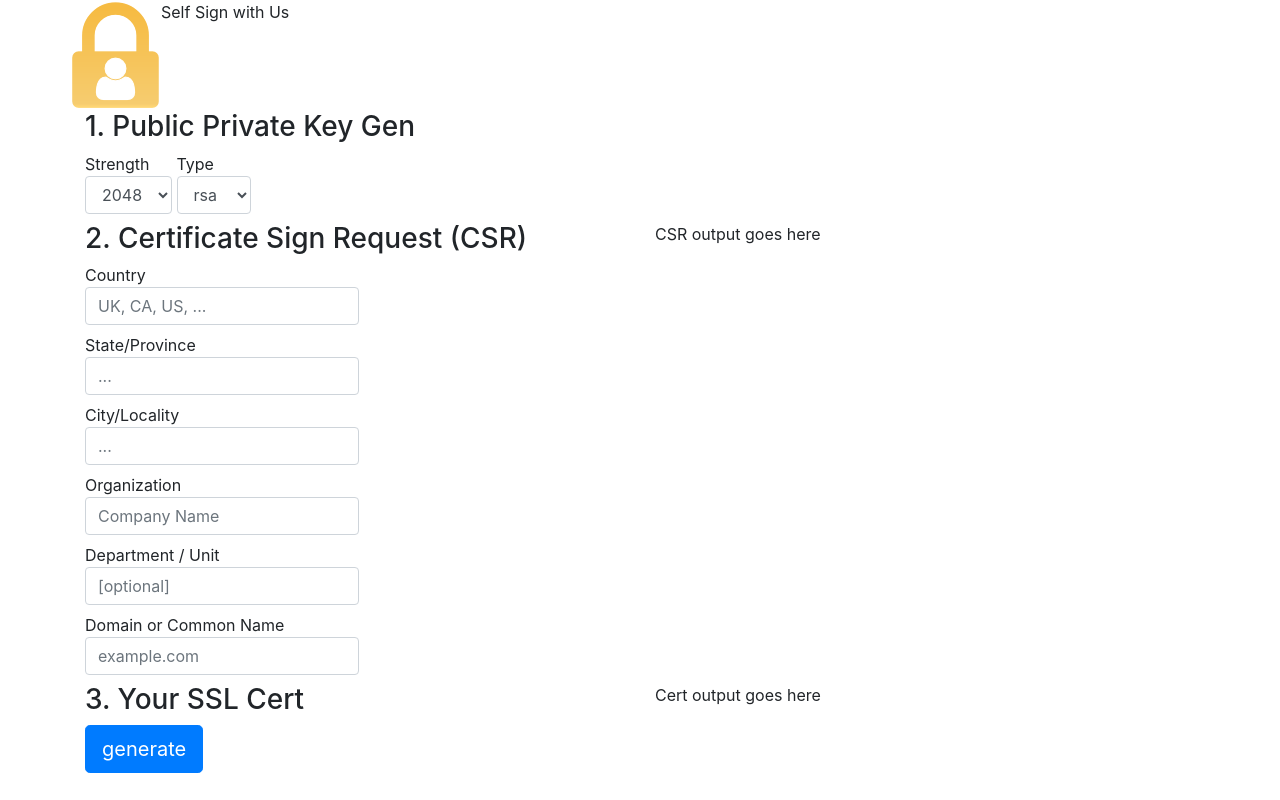
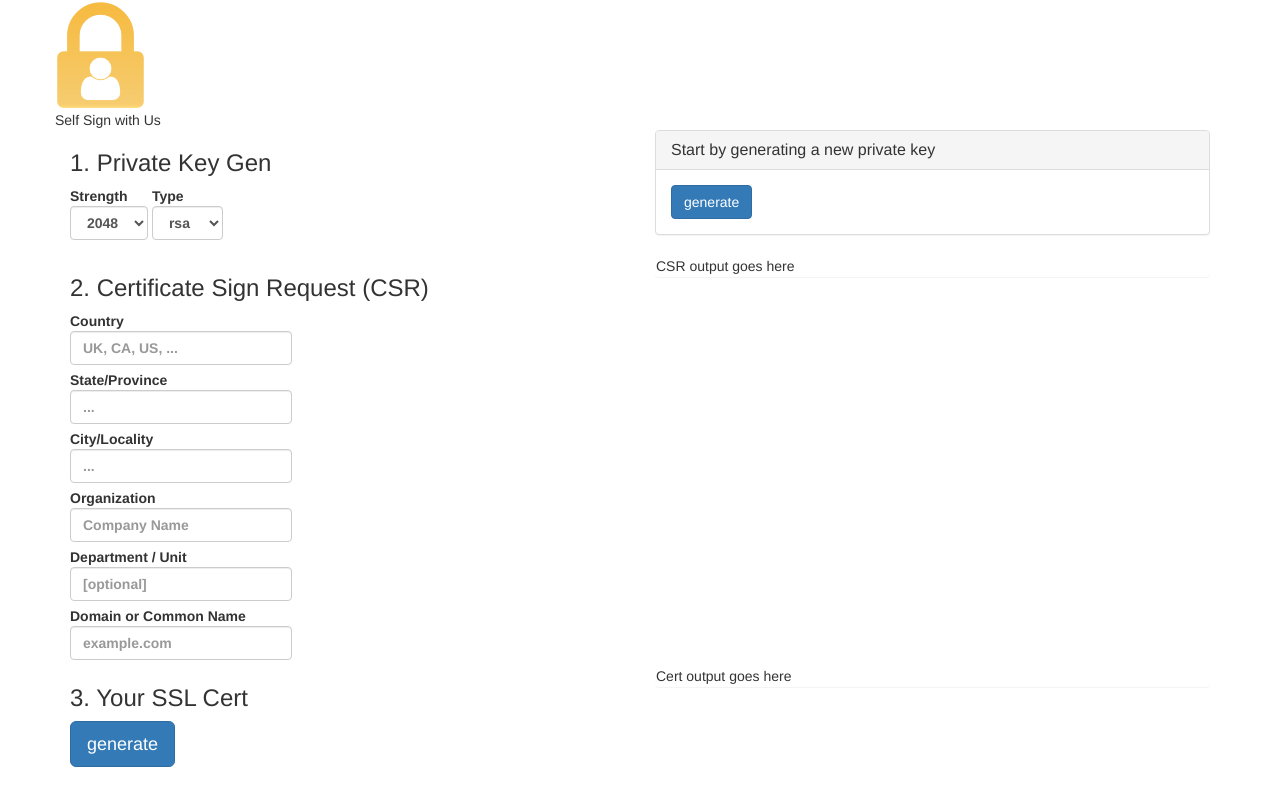
Before and after one commit to markkimsal/selfsignwithus, a PHP site: the page made by templates/selfsign01/index.html.php in a window 1280 px wide. Run offline with PHP 8.4, Linux system fonts and the light colour scheme; the template is opened without the code that fills it, so the values that code supplies are empty; some libraries are stand-ins or nearby versions; some web fonts are replaced.

Commit message:
Rework forms and first output panel

```diff
--- a/templates/selfsign01/index.html.php
+++ b/templates/selfsign01/index.html.php
@@ -13,12 +13,11 @@
     <link href='http://fonts.googleapis.com/css?family=Droid+Sans' rel='stylesheet' type='text/css'>
     <!-- Bootstrap Core CSS -->
     <link href="<?php echo m_turl();?>components/Bootflat/css/bootstrap.min.css" rel="stylesheet">
+    <link href="<?php echo m_turl();?>components/Bootflat/css/site.min.css" rel="stylesheet">
 <!--
-    <link href="<?php echo m_turl();?>components/Bootflat/css/site.min.css" rel="stylesheet">
 -->
 
     <!-- Custom CSS -->
-    <link href="<?php echo m_turl();?>css/sswu.css" rel="stylesheet">
     <link href="<?php echo m_turl();?>css/sswu-site.css" rel="stylesheet">
 
     <!-- HTML5 Shim and Respond.js IE8 support of HTML5 elements and media queries -->
@@ -41,10 +40,10 @@
     </div>
 </header>
 <div class="container">
+    <form  method="POST" action="<?= m_appurl('main/main/keygen') ?>">
     <div class="row">
         <div class="col-sm-6">
-            <form  method="get" action="<?= m_appurl('main/main/keygen') ?>">
-                <h3>1. Public Private Key Gen</h3>
+                <h3>1. Private Key Gen</h3>
                 <div class=form-group">
                     <label>Strength
                     <select class="form-control" id="keygen-bits" name="keygen-bits">
@@ -61,14 +60,34 @@
                 </div>
         </div>
         <div class="col-sm-6">
-            <div class="panel">
-                <?php if (isset($response->keygen)): ?>
-                    <?php echo $response->keygen[0] ?>
-                <?php endif; ?>
+            <div class="panel outputpanel panel-default">
+				<div class="panel-heading">
+					<h5 class="panel-title">Start by generating a new private key</h5>
+				</div>
+				<div class="panel-body">
+					<button type="submit" class="btn btn-primary">generate</button>
+				</div>
             </div>
+
+<!--
+            <div class="panel outputpanel panel-success">
+				<div class="panel-heading"><h5 class="panel-title">Success</h5>
+				</div>
+				<div class="panel-body">
+					<div class="btn-group">
+						<button type="button" class="btn btn-primary">Download Private Key</button>
+					</div>
+					<?php if (isset($response->keygen)): ?>
+						<?php echo $response->keygen[0] ?>
+					<?php endif; ?>
+				</div>
+            </div>
+-->
         </div>
 
     </div>
+    </form>
+    <form  method="POST" action="<?= m_appurl('main/main/keygen') ?>">
     <div class="row">
         <div class="col-sm-6">
                 <h3>2. Certificate Sign Request (CSR)</h3>
@@ -104,7 +123,7 @@
                 </div>
         </div>
         <div class="col-sm-6">
-            <div class="panel">
+            <div class="panel outputpanel">
                 CSR output goes here
             </div>
         </div>
@@ -114,14 +133,14 @@
         <div class="col-sm-6">
                 <h3>3. Your SSL Cert</h3>
                 <button type="submit" class="btn btn-primary btn-lg">generate</button>
-            </form>
         </div>
         <div class="col-sm-6">
-            <div class="panel">
+            <div class="panel outputpanel">
                 Cert output goes here
             </div>
         </div>
     </div>
+    </form>
 </div>
 
 </body>
```
